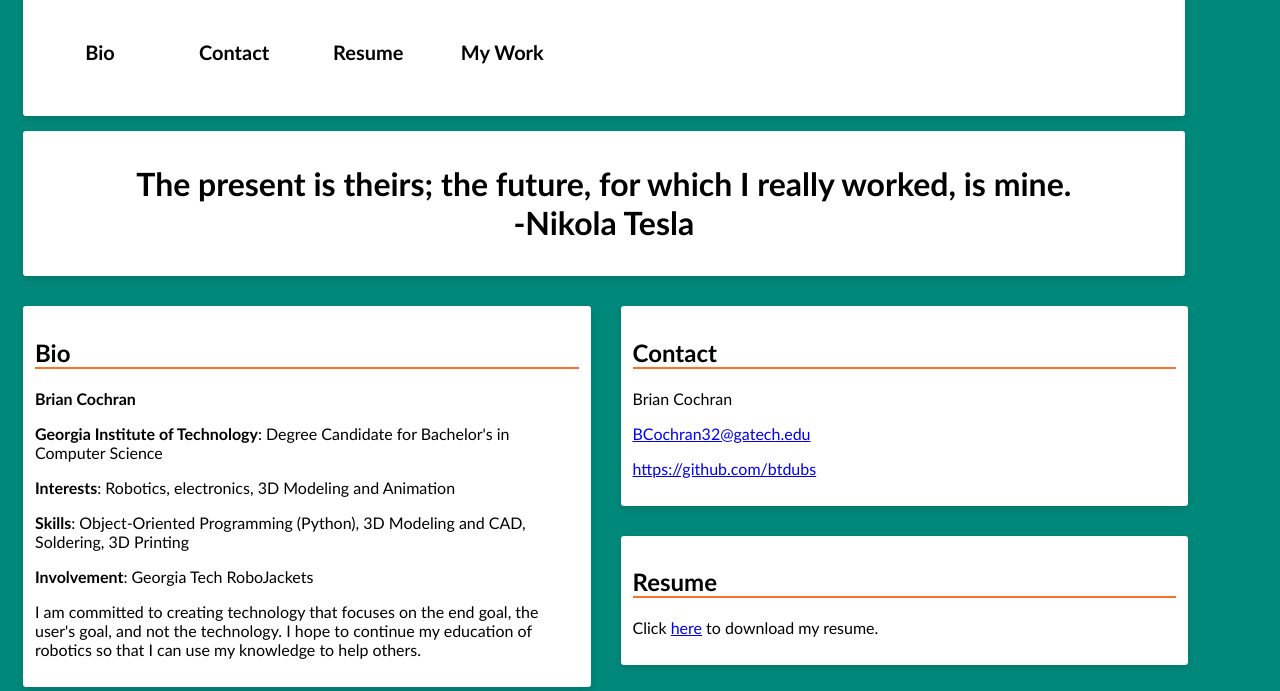
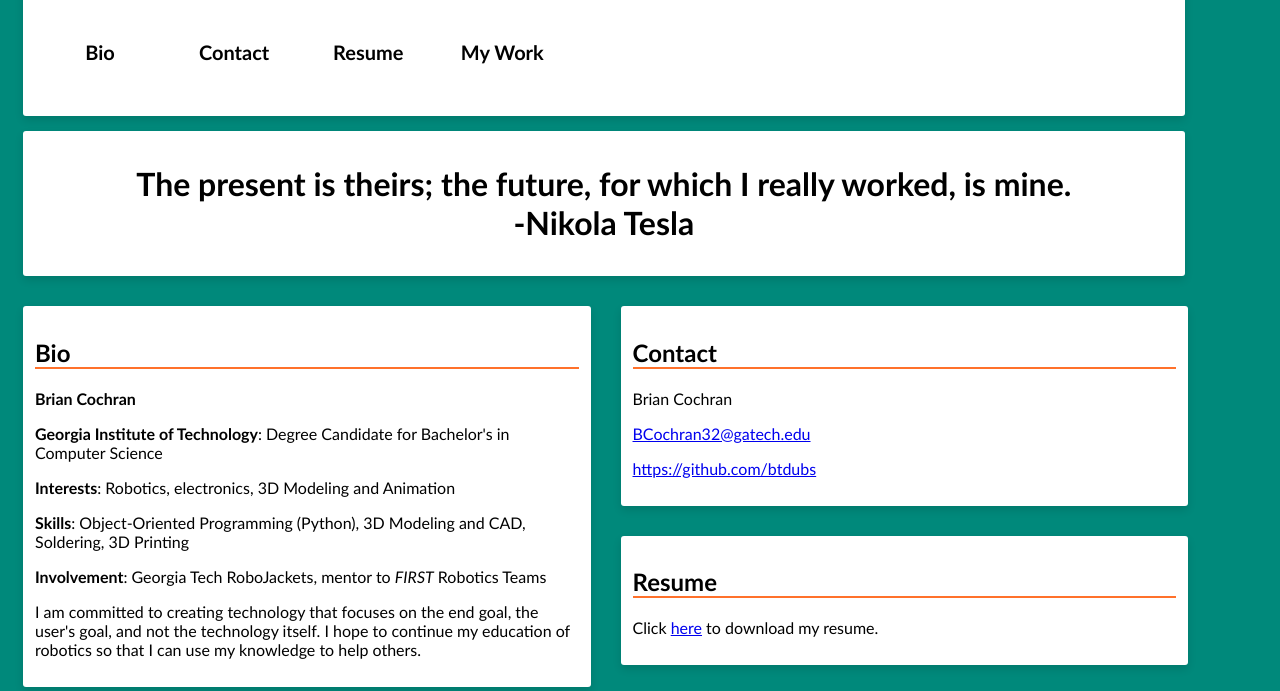
Before and after one commit to btdubs/btdubs.github.io, a plain HTML site: page index.html in a window 1280 px wide. Shown: the part 109-800 px from the top of the page. Drawn offline with Linux system fonts and the light colour scheme.

Commit message:
Add files via upload

```diff
--- a/index.html
+++ b/index.html
@@ -28,8 +28,8 @@
 			<p><b>Georgia Institute of Technology</b>: Degree Candidate for Bachelor's in Computer Science</p>
 			<p><b>Interests</b>: Robotics, electronics, 3D Modeling and Animation</p>
 			<p><b>Skills</b>: Object-Oriented Programming (Python), 3D Modeling and CAD, Soldering, 3D Printing</p>
-			<p><b>Involvement</b>: Georgia Tech RoboJackets</p>
-			<p>I am committed to creating technology that focuses on the end goal, the user's goal, and not the technology.
+			<p><b>Involvement</b>: Georgia Tech RoboJackets, mentor to <i>FIRST</i> Robotics Teams</p>
+			<p>I am committed to creating technology that focuses on the end goal, the user's goal, and not the technology itself.
 				I hope to continue my education of robotics so that I can use my knowledge to help others.</p>
 		</p>
 	</div>
```
